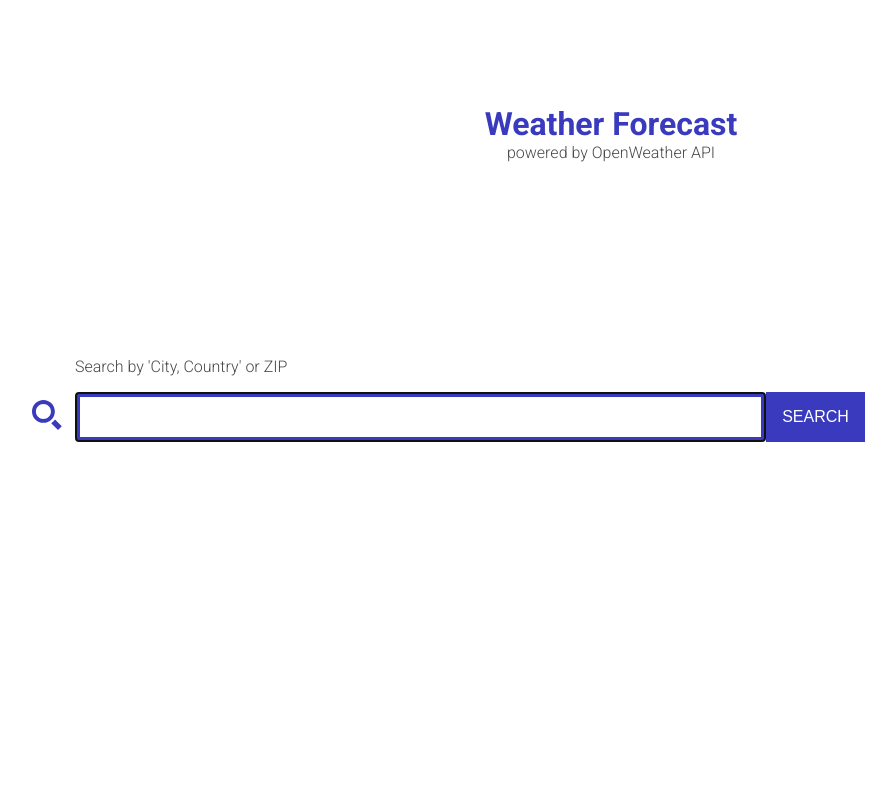
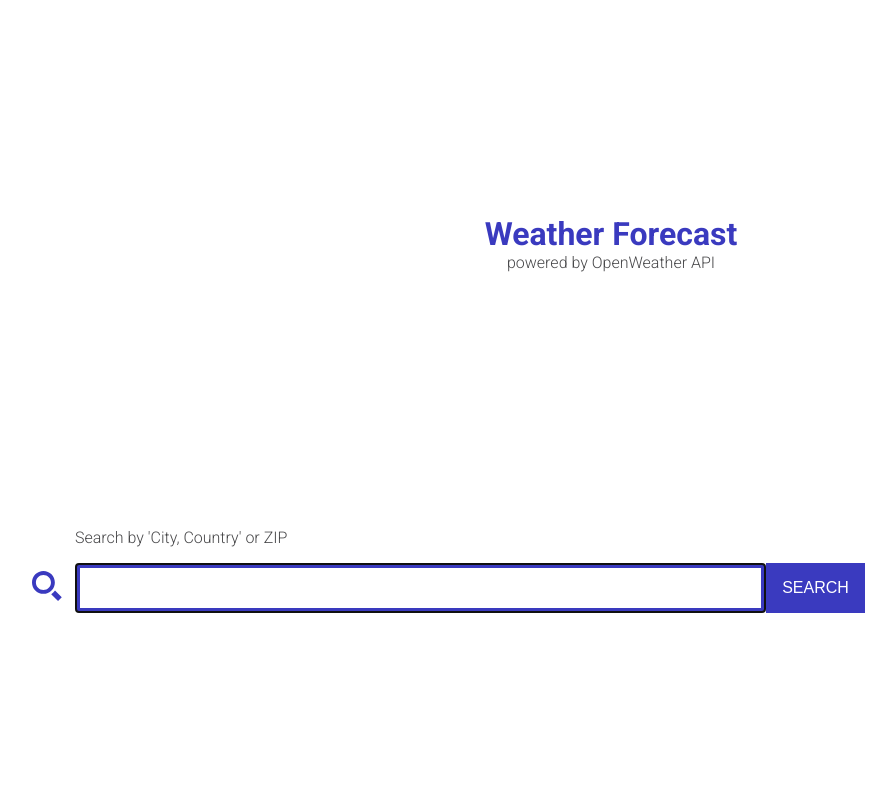
Before and after one commit to ely-saakian/weatherApp, a plain HTML site: page index.html in a window 1280 px wide. Shown: the whole page, without its empty margins (29-925 px from the left). Drawn offline with Linux system fonts and the light colour scheme.

Commit message:
search modal fixes

```diff
--- a/css/styles.scss
+++ b/css/styles.scss
@@ -35,18 +35,21 @@ body {
 
 // styles for search modal
 .search-modal {
-    display: grid;
+    display: flex;
+    flex-direction: column;
     height: 100%;
     width: 100%;
-    grid-template-rows: repeat(3, 1fr);
     position: absolute;
     z-index: 2;
-    justify-items: center;
-}
 
     .search-header {
+        display: flex;
+        flex-direction: column;
+        justify-content: flex-end;
+        margin-bottom: 20%;
         font-weight: 700;
         align-self: center;
+        height: 50%;
 
         h1 {
             text-align: center;
@@ -60,7 +63,12 @@ body {
     }
 
     .search-input {
+        display: flex;
+        flex-direction: column;
+        justify-content: flex-start;
+        height: 50%;
         align-self: center;
+        justify-self: center;
         width: 90%;
 
         p {
@@ -108,7 +116,7 @@ body {
         }
 
     }
-
+}
 
 
 // end of modal styles
--- a/index.html
+++ b/index.html
@@ -29,9 +29,6 @@
                         <button type="submit">Search</button>
                     </form>
                 </div>
-            </div>
-            <div class="search-results">
-
             </div>
         </div>
         <div class="weather-container">
```
Also changed, not shown: css/styles.css, 1 other file. Lines whose indentation alone changed are shown as unchanged.
